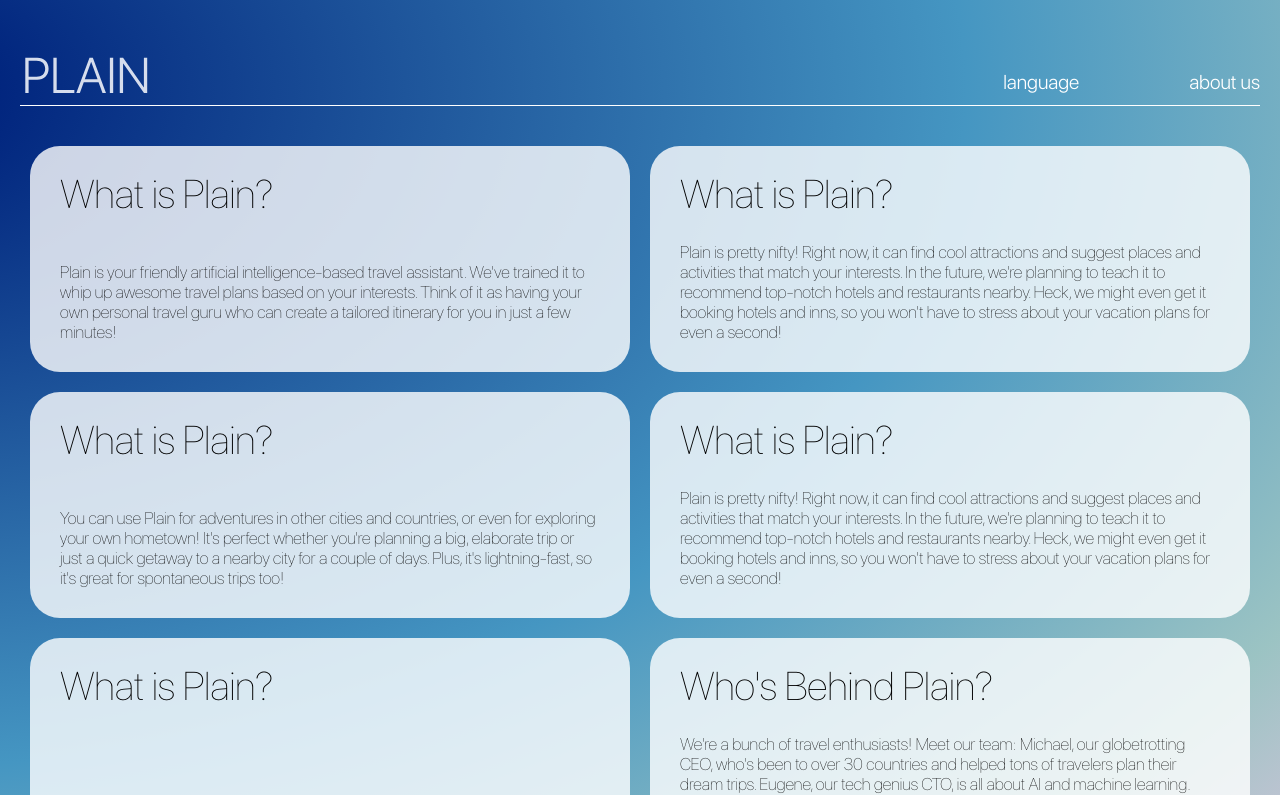
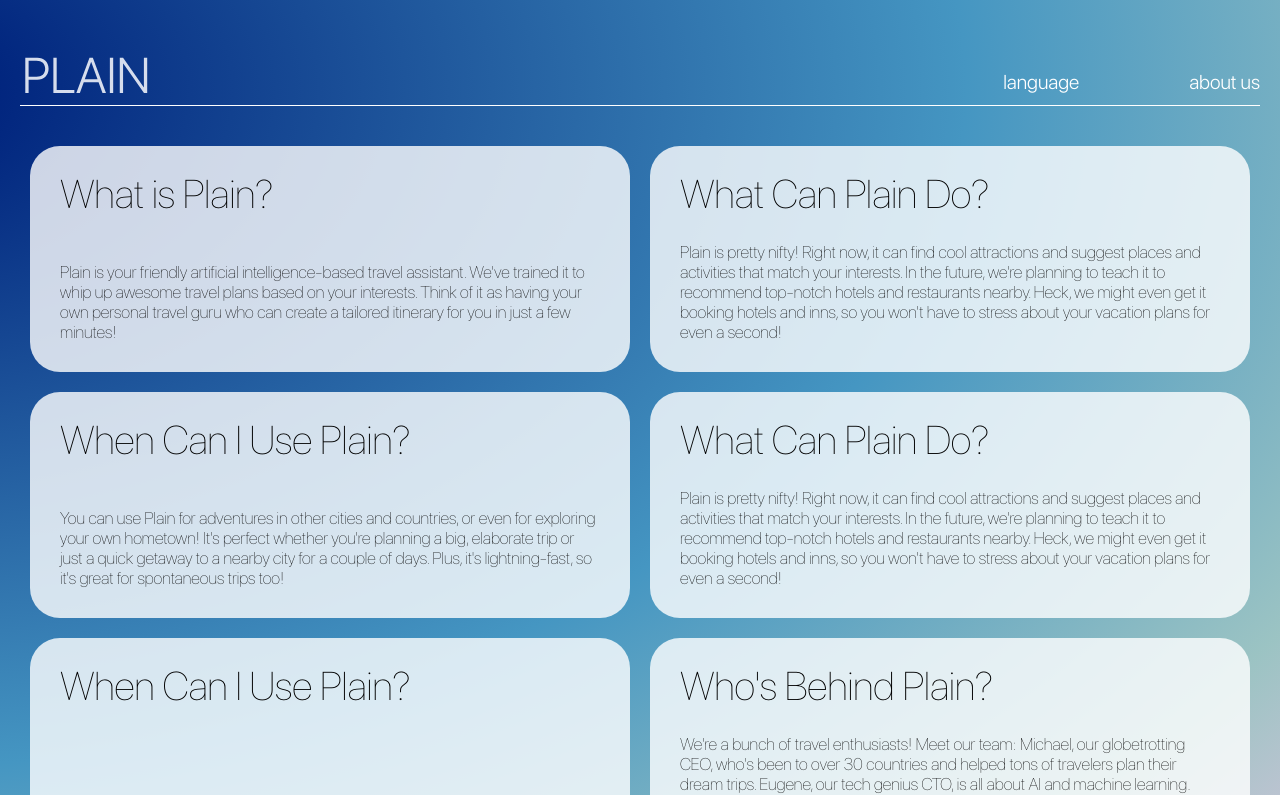
Before and after one commit to KoroLev2512/plain, a Next.js app: page /about in a window 1280 px wide. Shown: the top 795 px of the page. Built offline with nearby package versions, Linux system fonts and the light colour scheme.

Commit message:
added README.md

```diff
--- a/src/entities/Content/index.tsx
+++ b/src/entities/Content/index.tsx
@@ -5,7 +5,7 @@ import styles from "./styles.module.scss";
 export const Content = () => {
     return (
         <div className={styles.wrapper}>
-            Я почти придумал
+            Это демо-версия
         </div>
     );
 };
--- a/src/pages/about/index.tsx
+++ b/src/pages/about/index.tsx
@@ -1,12 +1,12 @@
 import React from 'react';
 import {Text} from "@/shared/ui/Text"
 import Image from "next/image";
-import {useTranslation} from "react-i18next";
+//import {useTranslation} from "react-i18next";
 
 import styles from "./styles.module.scss";
 
 const About = () => {
-    const { t } = useTranslation();
+    //const {t} = useTranslation();
 
     const about = [
         [
@@ -39,7 +39,7 @@ const About = () => {
                     {item.map(about => (
                         <div key={about.title} className={styles.list}>
                             <Text as="h2" className={styles.item}>
-                                {t("What is Plain?")}
+                                {about.title}
                             </Text>
                             <Text className={styles.requestsList}>
                                 {about.text}
```
Also changed, not shown: 1 other file (tests, documents, lock files or other folders).
